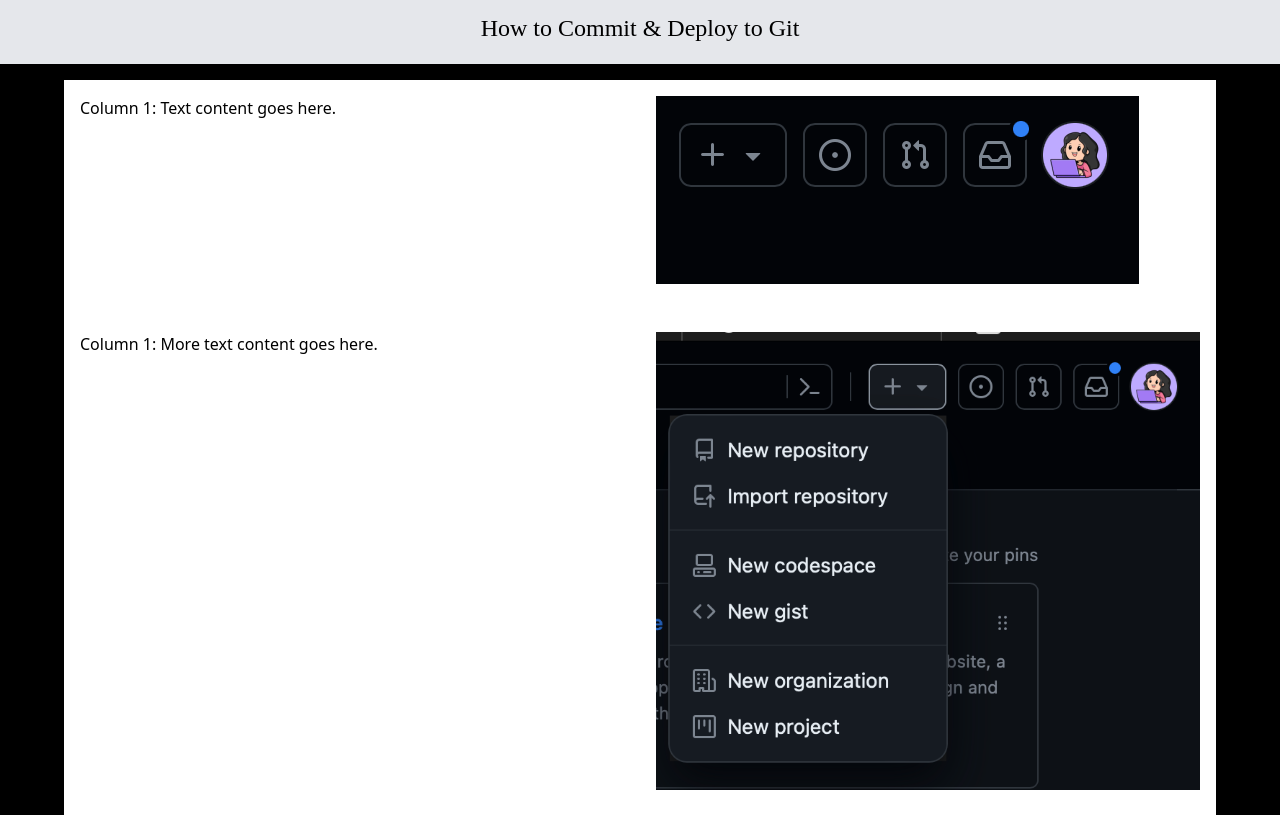
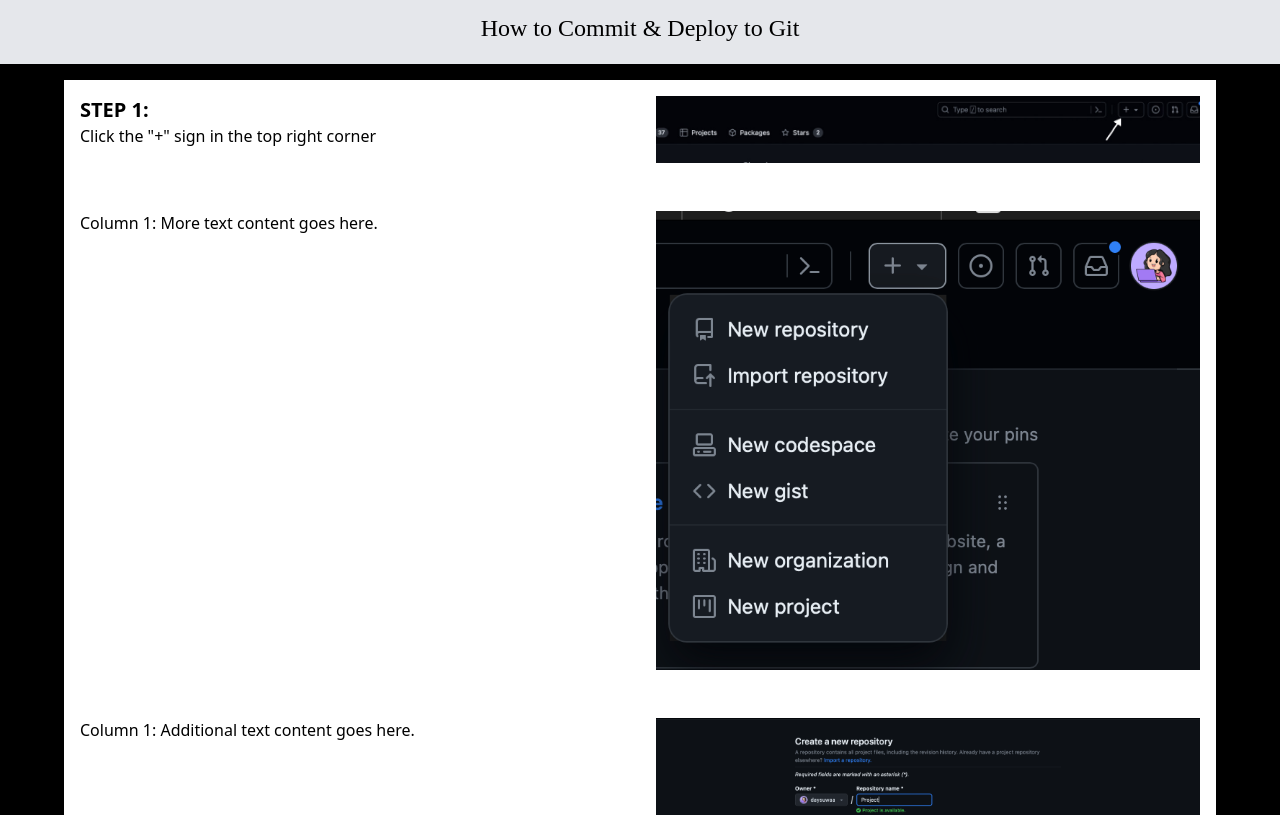
Before and after one commit to daysuwaa/DeployMate, a React (Create React App) app: page / in a window 1280 px wide. Shown: the top 815 px of the page. Built offline with nearby package versions, Linux system fonts and the light colour scheme; a web font is replaced by a local one.

Commit message:
font-added another

```diff
--- a/public/index.html
+++ b/public/index.html
@@ -13,6 +13,7 @@
     <link rel="preconnect" href="https://fonts.googleapis.com">
 <link rel="preconnect" href="https://fonts.gstatic.com" crossorigin>
 <link href="https://fonts.googleapis.com/css2?family=Bacasime+Antique&display=swap" rel="stylesheet">
+<link href="https://fonts.googleapis.com/css2?family=Oswald&display=swap" rel="stylesheet">
     <!--
       manifest.json provides metadata used when your web app is installed on a
       user's mobile device or desktop. See https://developers.google.com/web/fundamentals/web-app-manifest/
--- a/src/components/Body.jsx
+++ b/src/components/Body.jsx
@@ -1,5 +1,5 @@
 import React from 'react'
-import Image1 from '../assets/step1.png'
+import Image1 from '../assets/stepp1.jpg'
 import Image2 from '../assets/step2.png'
 import Image3 from '../assets/step3.png'
 import Image4 from '../assets/step4.png'
@@ -21,12 +21,13 @@
       <div className='flex flex-col sm:flex-row'>
         {/* Column 1: Text */}
         <div className='w-full sm:w-1/2 p-4'>
-          <p>Column 1: Text content goes here.</p>
+          <h2 className='font-bold text-xl'>STEP 1: </h2>
+          <p>Click the "+" sign in the top right corner</p>
         </div>
 
         {/* Column 2: Image */}
         <div className='w-full sm:w-1/2 p-4'>
-          <img src={Image1} alt='step1' className='max-w-full h-auto' />
+          <img src={Image1} alt='stepp1' className='max-w-full h-auto' />
         </div>
       </div>
 
--- a/tailwind.config.js
+++ b/tailwind.config.js
@@ -6,7 +6,7 @@
     extend: {
       fontFamily: {
         customFont: ['Bacasime Antique', 'serif'],
-
+        customFont2: ['Oswald', 'sans-serif']
       },
     },
   },
```
Also changed, not shown: src/assets/step1.png (deleted), src/assets/stepp1.jpg (added).
